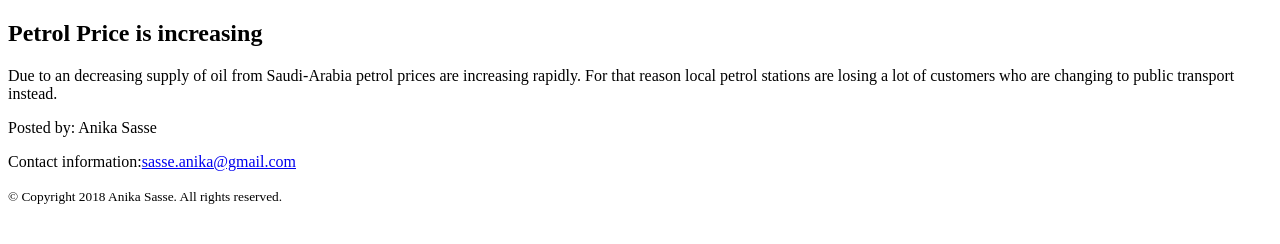
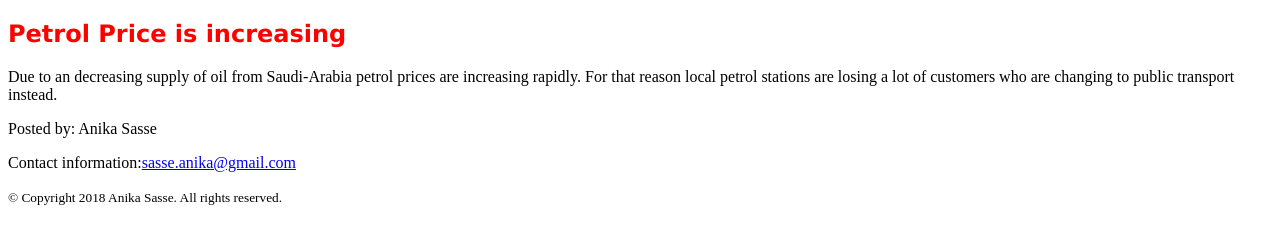
Before and after one commit to anikasasse/ZRPraktikum, a plain HTML site: page index.html in a window 1280 px wide. Drawn offline with Linux system fonts and the light colour scheme.

Commit message:
gestylte HTML-Datei

```diff
--- a/css/stylesheet.css
+++ b/css/stylesheet.css
@@ -1,7 +1,5 @@
 
-  <style>
   #headline1 {
-    text-align: center;
-    color: inherit;
+  font-family: verdana;
+    color: red;
   }
-  </style>
--- a/index.html
+++ b/index.html
@@ -1,6 +1,7 @@
 <!DOCTYPE html>
-<html lang=”en-US”>
+<html lang="en-US">
 <head>
+  <link rel="stylesheet" href="css/stylesheet.css">
 </head>
 
 <body>
@@ -12,7 +13,7 @@
 
 <article>
   <header>
-<h1>Petrol Price is increasing</h1>
+<h1 id="headline1">Petrol Price is increasing</h1>
   </header>
 <section>
 Due to an decreasing supply of oil from Saudi-Arabia petrol prices are increasing rapidly.
```
